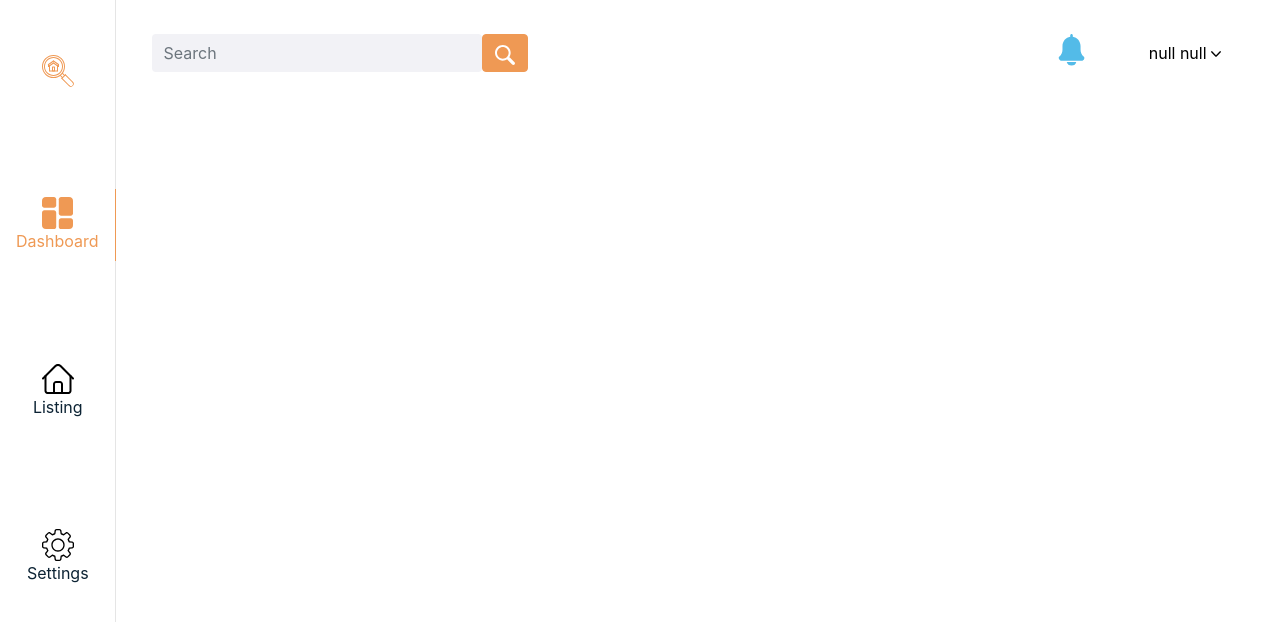
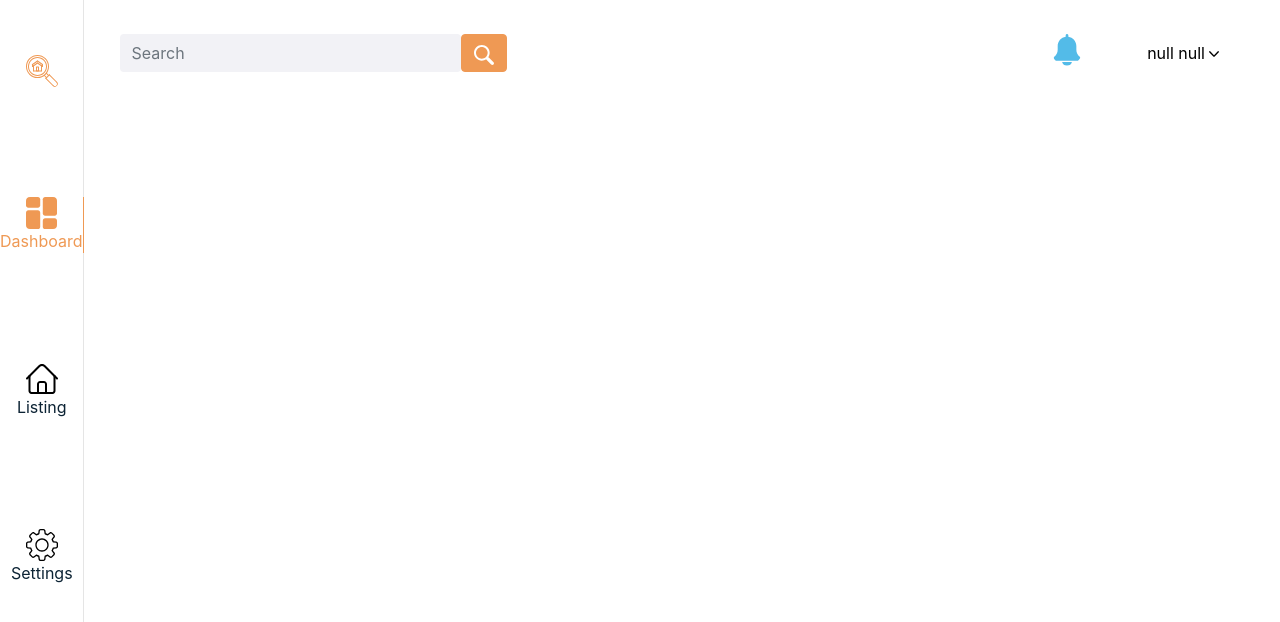
Before and after one commit to Property-Search-Engine/admin-front, a React (Create React App) app: page / in a window 1280 px wide. Shown: the top 622 px of the page. Built offline with nearby package versions, Linux system fonts and the light colour scheme; no server answers.

Commit message:
Bug fix: NavItem a tag change  to Link component

```diff
--- a/src/components/common/NavItem/NavItem.js
+++ b/src/components/common/NavItem/NavItem.js
@@ -1,5 +1,6 @@
 import React from "react";
 import { Nav, Image } from "react-bootstrap";
+import { Link } from "react-router-dom";
 
 export default function Navitem(props) {
   const { src, text, href, active } = props;
@@ -10,7 +11,7 @@ export default function Navitem(props) {
 
   return (
     <Nav.Item className={active === true ? "active-border" : ""}>
-      <Nav.Link className="flex-column d-flex align-items-center" href={href}>
+      <Link className="flex-column d-flex align-items-center" to={href}>
         <Image
           src={active === true ? formatActiveSrc(src) : src}
           rounded
@@ -19,7 +20,7 @@ export default function Navitem(props) {
         {text && (
           <p className={active === false ? "sidebar-icons-text" : ""}>{text}</p>
         )}
-      </Nav.Link>
+      </Link>
     </Nav.Item>
   );
 }
```
